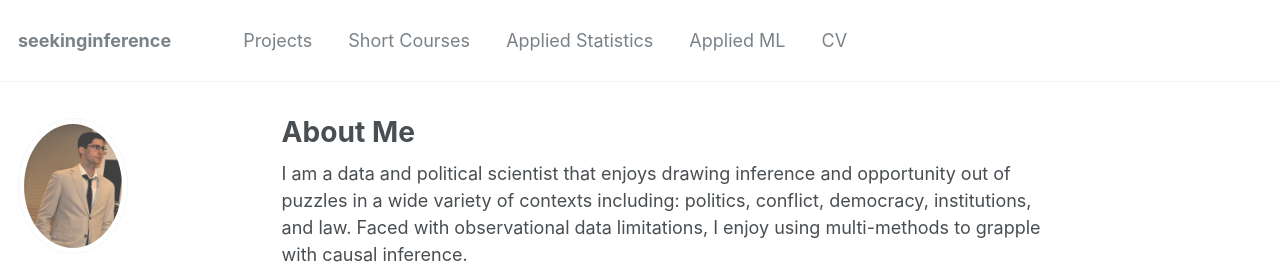
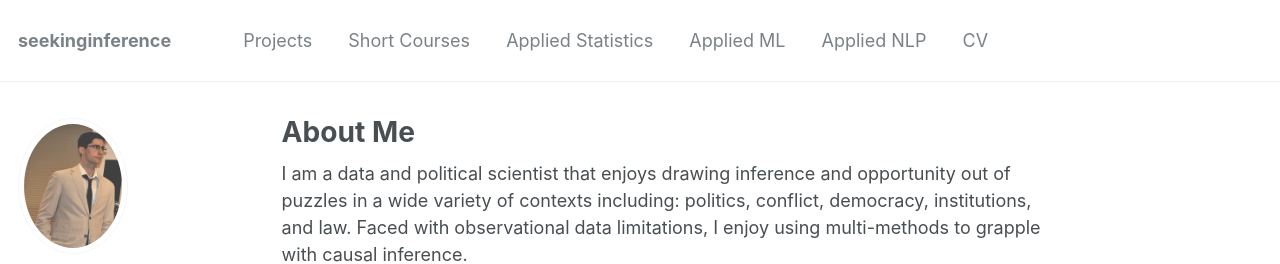
Before and after one commit to afogarty85/afogarty85.github.io, a Jekyll site: the page built from _pages/about.md, in a window 1280 px wide. Shown: the top 264 px of the page. Built offline with Jekyll 4.4.1, drawn with Linux system fonts in a browser that asks for light colours.

Commit message:
update web structure

```diff
--- a/_data/navigation.yml
+++ b/_data/navigation.yml
@@ -12,5 +12,8 @@ main:
   - title: "Applied ML"
     url: /ML/
 
+  - title: "Applied NLP"
+    url: /NLP/
+
   - title: "CV"
     url: /files/CV.pdf
```
